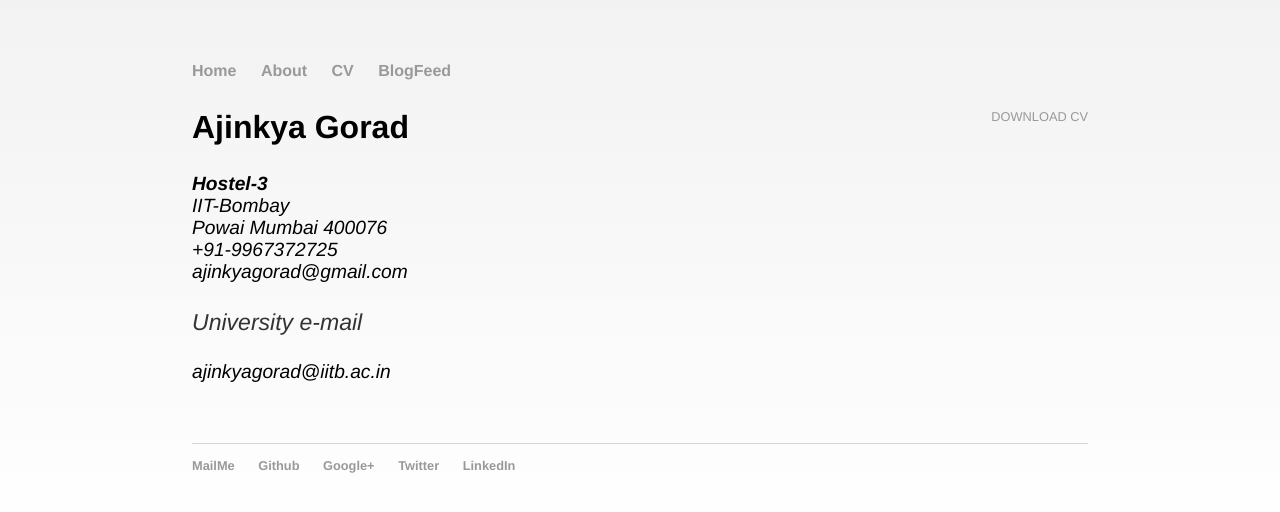
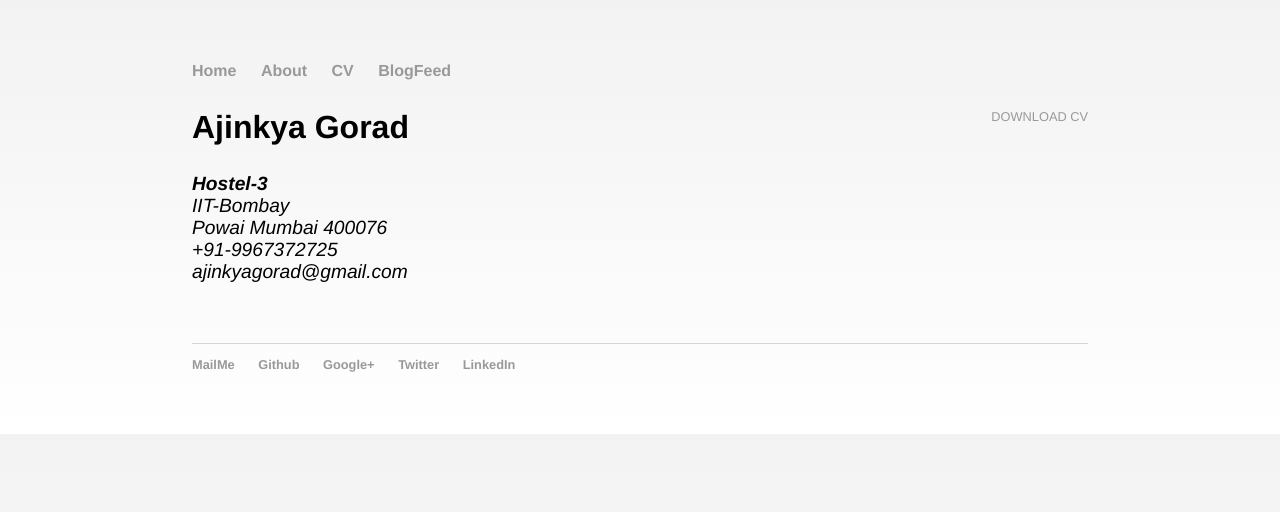
Before and after one commit to ajinkyagorad/ajinkyagorad.github.io, a Jekyll site: the page built from cv/index.html, in a window 1280 px wide. Shown: the top 512 px of the page. Built offline with Jekyll 4.4.1, drawn with Linux system fonts in a browser that asks for light colours.

Commit message:
Update index.html

```diff
--- a/cv/index.html
+++ b/cv/index.html
@@ -4,7 +4,7 @@ title: CV of Ajinkya Gorad
 ---
 
 	<div class="cv">
-		<div class="pdf-container loaded" data-file="https://raw.githubusercontent.com/ajinkyagorad/ajinkyagorad.github.io//files/cv/resume.pdf">
+		<div class="pdf-container loaded" data-file="https://raw.githubusercontent.com/ajinkyagorad/ajinkyagorad.github.io/files/cv/resume.pdf">
 		<a href="https://github.com/ajinkyagorad/ajinkyagorad.github.io/raw/master/files/cv/resume.pdf" class="download" title="Download CV as PDF">Download CV</a>
 					<h2>Ajinkya Gorad</h2>
 					<address>
@@ -13,7 +13,6 @@ title: CV of Ajinkya Gorad
 					Powai Mumbai 400076<br>
 					<abbr title="phone"></abbr> +91-9967372725<br>
 					<span class="obfuscate">ajinkyagorad@gmail.com</span>
-						<p>University e-mail</p><span class="obfuscate">ajinkyagorad@iitb.ac.in</span>
 					</address>
 
 
```
